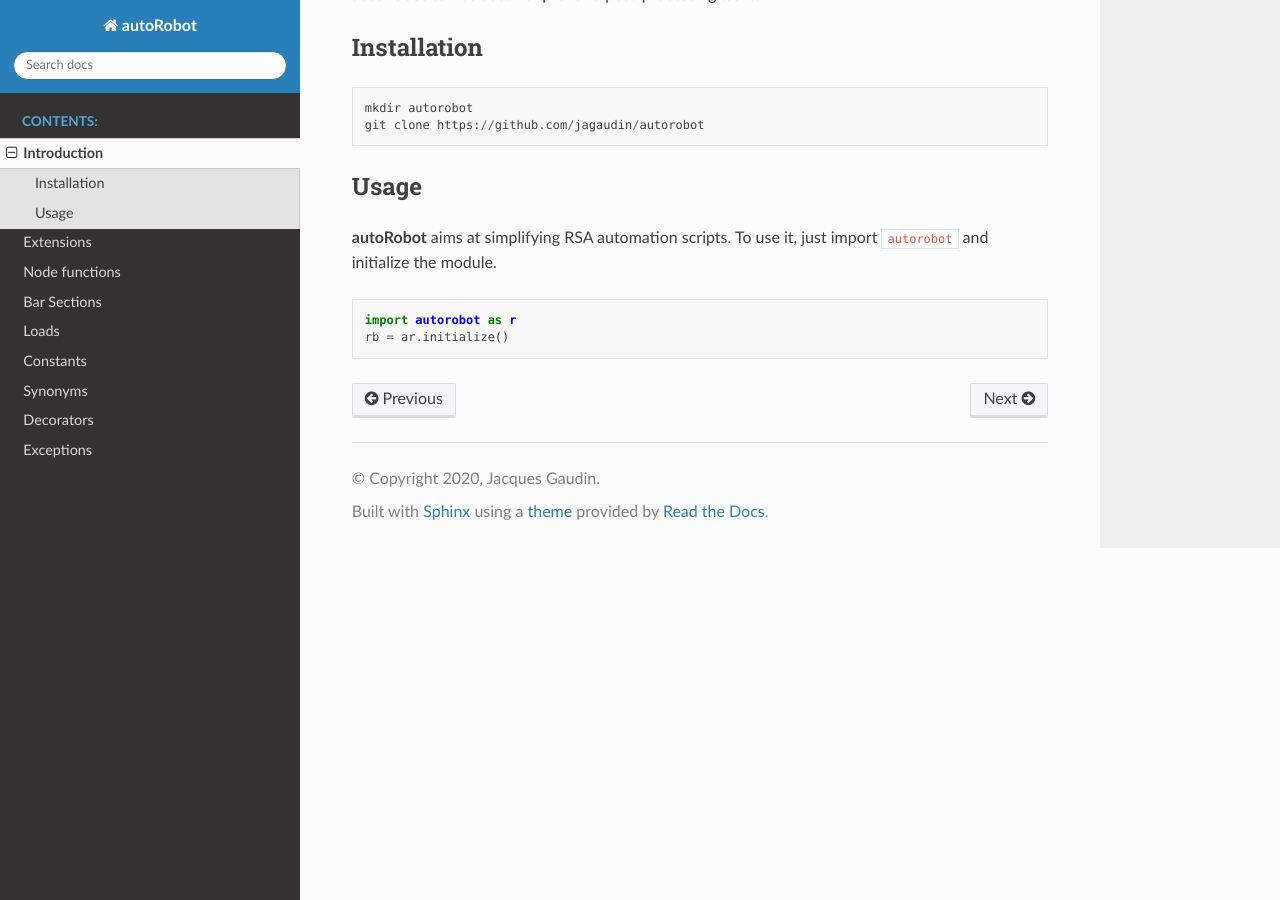
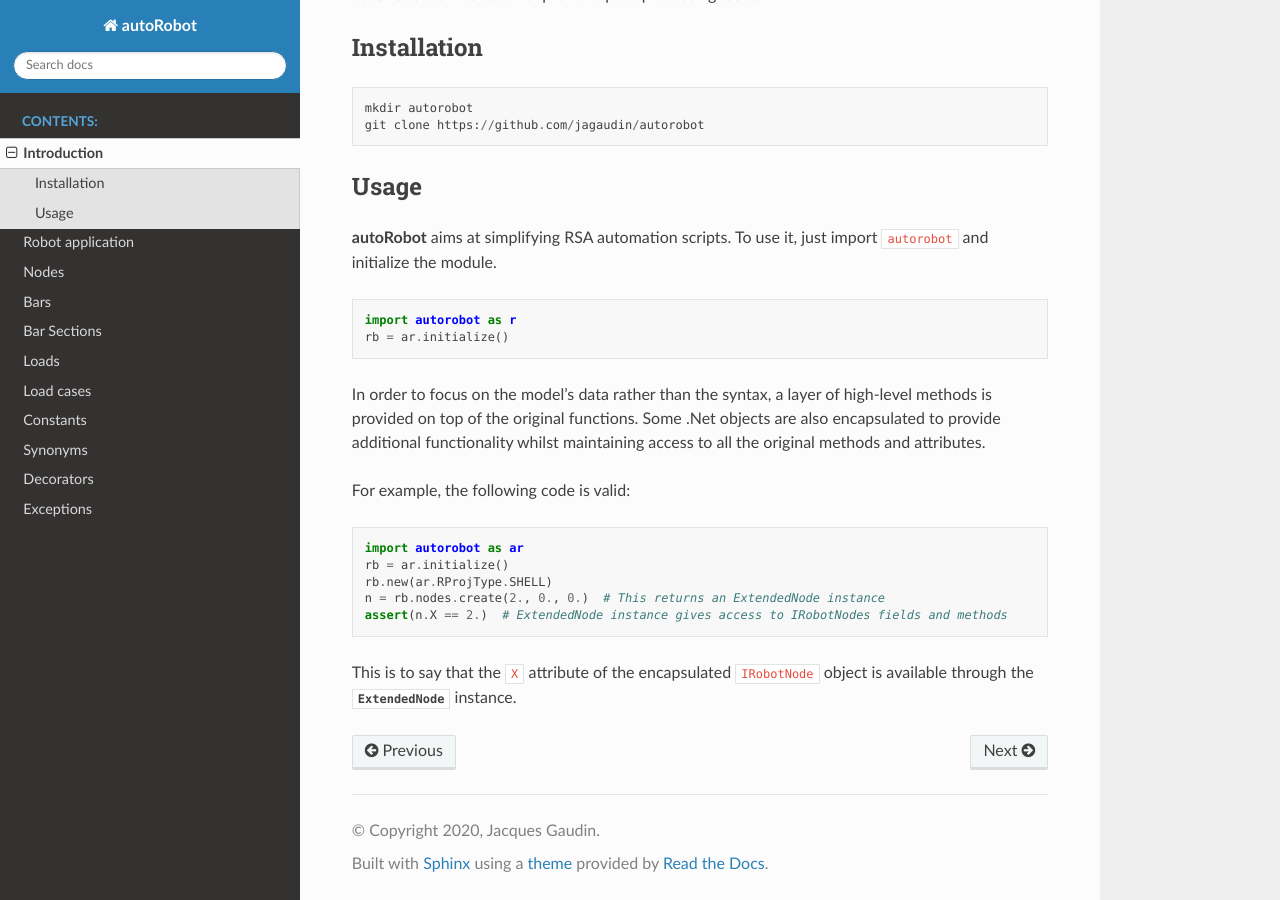
Before and after one commit to jagaudin/autorobot, a Sphinx documentation site: the page built from docs/source/intro.rst, in a window 1280 px wide and 900 px high, scrolled down 513 px. Built offline with Sphinx 7.4.7 and the Read the Docs theme 2.0.0, drawn with Linux system fonts in a browser that asks for light colours.

Commit message:
Updated the docs to reflect the new file structure
Signed-off-by: Jacques Gaudin <jagaudin@gmail.com>

```diff
--- a/docs/source/index.rst
+++ b/docs/source/index.rst
@@ -6,10 +6,12 @@ Welcome to autoRobot's documentation!
    :caption: Contents:
 
    intro
-   extensions
+   application
    nodes
+   bars
    sections
    loads
+   loadcases
    constants
    synonyms
    decorators
--- a/docs/source/intro.rst
+++ b/docs/source/intro.rst
@@ -41,3 +41,20 @@ import ``autorobot`` and initialize the module. ::
 
     import autorobot as r
     rb = ar.initialize()
+
+
+In order to focus on the model's data rather than the syntax, a layer of
+high-level methods is provided on top of the original functions.
+Some .Net objects are also encapsulated to provide additional functionality
+whilst maintaining access to all the original methods and attributes.
+
+For example, the following code is valid:  ::
+
+    import autorobot as ar
+    rb = ar.initialize()
+    rb.new(ar.RProjType.SHELL)
+    n = rb.nodes.create(2., 0., 0.)  # This returns an ExtendedNode instance
+    assert(n.X == 2.)  # ExtendedNode instance gives access to IRobotNodes fields and methods
+
+This is to say that the ``X`` attribute of the encapsulated ``IRobotNode``
+object is available through the :py:class:`.ExtendedNode` instance.
```
Also changed, not shown: docs/source/application.rst (added, +31 -0 lines), docs/source/bars.rst (added, +25 -0 lines), docs/source/extensions.rst (deleted, +0 -67 lines), docs/source/loadcases.rst (added, +18 -0 lines), docs/source/nodes.rst (+28 -3 lines), 2 other files.
